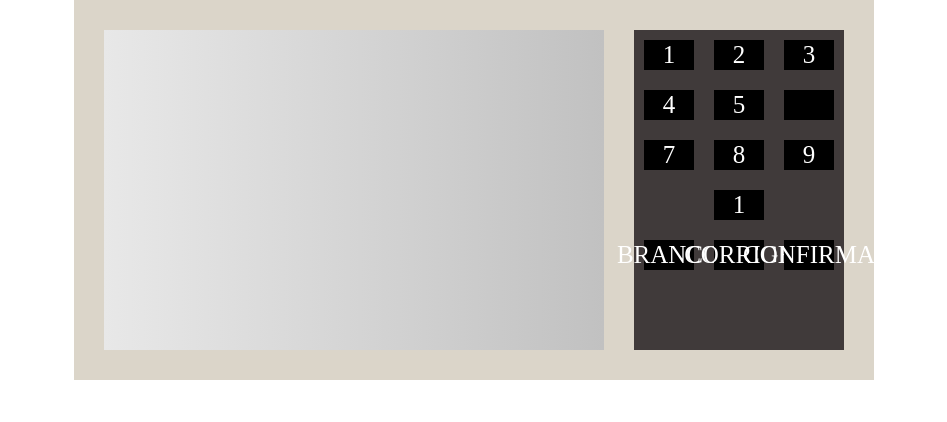
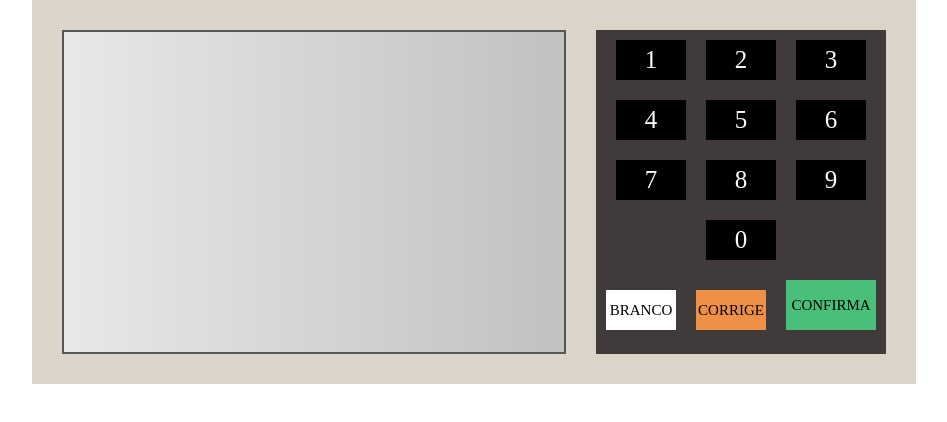
Before and after one commit to AfonsoAmorim/urnaEletronica2022, a plain HTML site: page scripts/index.html in a window 1280 px wide. Shown: the whole page, without its empty margins (166-1113 px from the left). Drawn offline with Linux system fonts and the light colour scheme.

Commit message:
atualizacoes

```diff
--- a/scripts/index.html
+++ b/scripts/index.html
@@ -22,7 +22,7 @@
             <div class="teclado--linha">
                 <div class="teclado--botao">4</div>
                 <div class="teclado--botao">5</div>
-                <div class="teclado--botao"></div>
+                <div class="teclado--botao">6</div>
             </div>
             <div class="teclado--linha">
                 <div class="teclado--botao">7</div>
@@ -30,12 +30,12 @@
                 <div class="teclado--botao">9</div>
             </div>
             <div class="teclado--linha">
-                <div class="teclado--botao">1</div>
+                <div class="teclado--botao">0</div>
             </div>
             <div class="teclado--linha">
-                <div class="teclado--botao">BRANCO</div>
-                <div class="teclado--botao">CORRIGE</div>
-                <div class="teclado--botao">CONFIRMA</div>
+                <div class="teclado--botao botao--branco">BRANCO</div>
+                <div class="teclado--botao botao--corrige">CORRIGE</div>
+                <div class="teclado--botao botao--confirma">CONFIRMA</div>
             </div>
         </div>
     </div>
--- a/scripts/style.css
+++ b/scripts/style.css
@@ -15,6 +15,7 @@ body{
     width: 500px;
     height: 320px;
     background: linear-gradient(to right, #E8E8E8, #C1C1C1);
+    border: 2px solid #555;
 
 }
 .teclado{
@@ -23,8 +24,8 @@ body{
 }
 
 .teclado--botao{
-    width: 50px;
-    height: 30px;
+    width: 70px;
+    height: 40px;
     background-color: #000;
     color: #fff;
     font-size: 25px;
@@ -32,9 +33,38 @@ body{
     justify-content: center;
     align-items: center;
     margin: 10px;
+    cursor: pointer;
+
 }
 
 .teclado--linha{
     display: flex;
     justify-content: center;
+    align-items: flex-end;
 }
+
+.bota--linha{
+    background-color: #fff;
+    color: #000;
+    font-size: 15px;
+}
+
+.botao--branco{
+    background-color: #fff;
+    color: #000;
+    font-size: 15px;
+}
+.botao--corrige{
+    background-color: #f09046;
+    color: #000;
+    font-size: 15px;
+
+}
+
+.botao--confirma{
+    background-color: #48C079;
+    color: #000;
+    font-size: 15px;
+    width: 90px;
+    height: 50px;
+}
```
Also changed, not shown: 1 other file.
